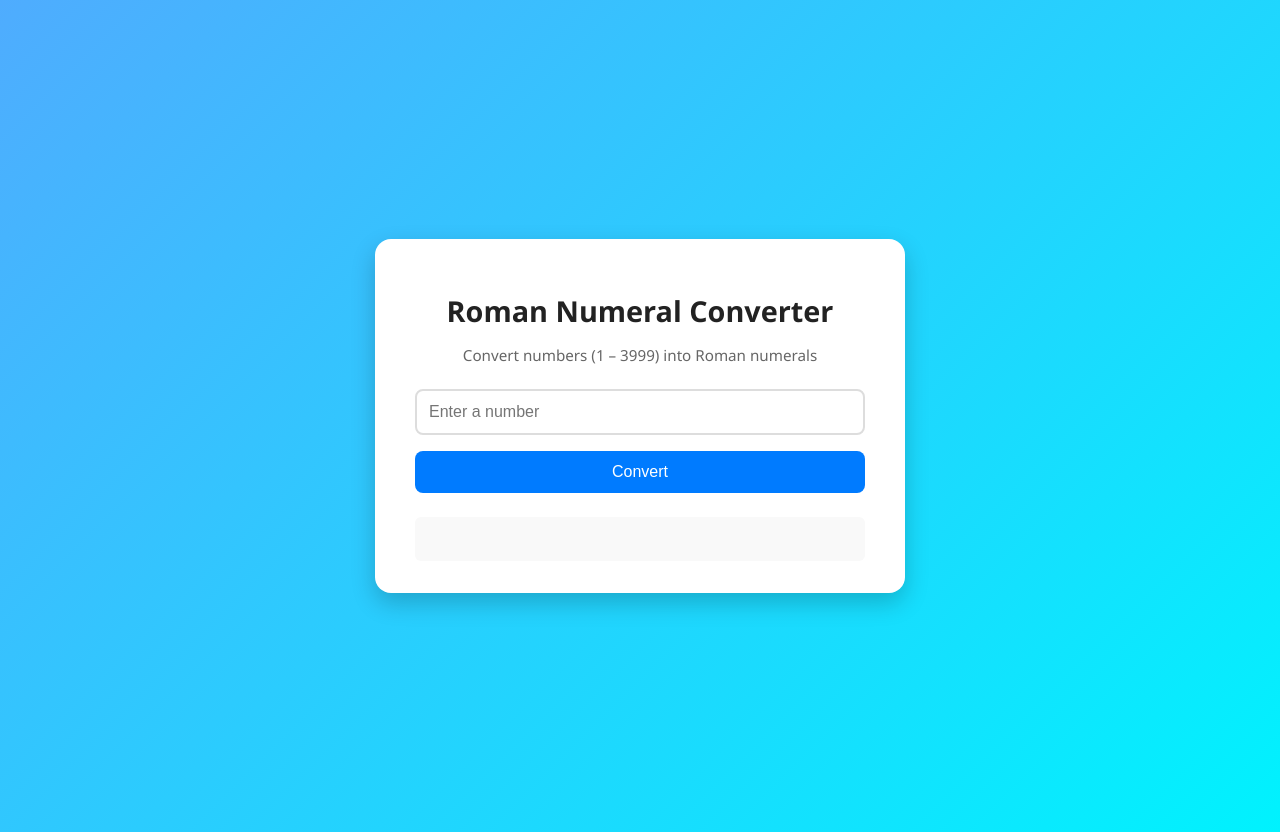
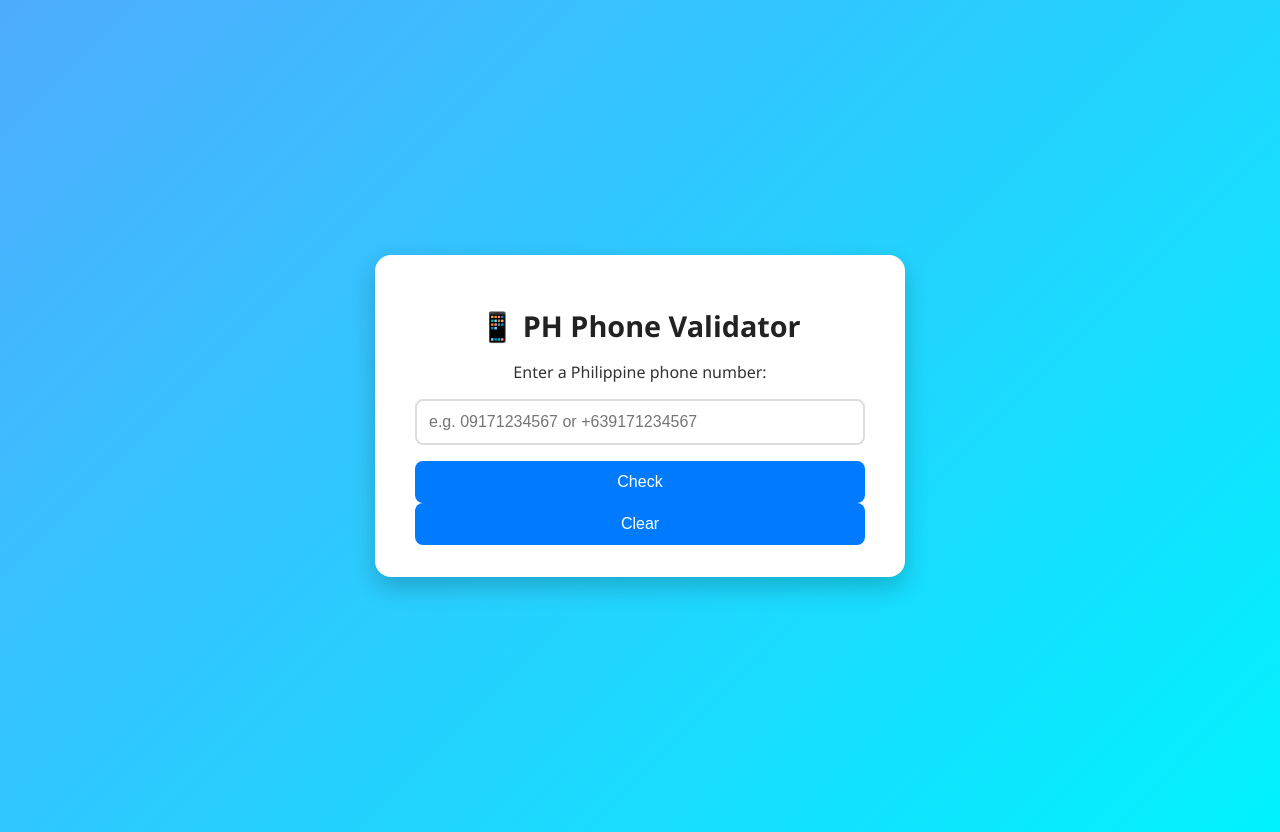
Before and after one commit to Jr1713/Roman-Numeral-Converter, a plain HTML site: page index.html in a window 1280 px wide. Drawn offline with Linux system fonts and the light colour scheme.

Commit message:
Update index.html

```diff
--- a/index.html
+++ b/index.html
@@ -1,23 +1,25 @@
 <!DOCTYPE html>
 <html lang="en">
 <head>
-  <meta charset="UTF-8">
-  <meta name="viewport" content="width=device-width, initial-scale=1.0">
-  <title>Roman Numeral Converter</title>
+  <meta charset="UTF-8" />
+  <meta name="viewport" content="width=device-width, initial-scale=1.0"/>
+  <title>PH Phone Validator</title>
+  <!-- Link to external CSS -->
   <link rel="stylesheet" href="style.css">
 </head>
 <body>
   <div class="container">
-    <h1>Roman Numeral Converter</h1>
-    <p class="subtitle">Convert numbers (1 – 3999) into Roman numerals</p>
-
-    <input type="number" id="number" placeholder="Enter a number" />
-
-    <button id="convert-btn">Convert</button>
-
-    <div id="output"></div>
+    <h1>📱 PH Phone Validator</h1>
+    <p>Enter a Philippine phone number:</p>
+    <input id="user-input" type="text" placeholder="e.g. 09171234567 or +639171234567"/>
+    <div class="buttons">
+      <button id="check-btn">Check</button>
+      <button id="clear-btn">Clear</button>
+    </div>
+    <div id="results-div"></div>
   </div>
 
-  <script src="script.js" defer></script>
+  <!-- Link to external JS -->
+  <script src="script.js"></script>
 </body>
 </html>
```
